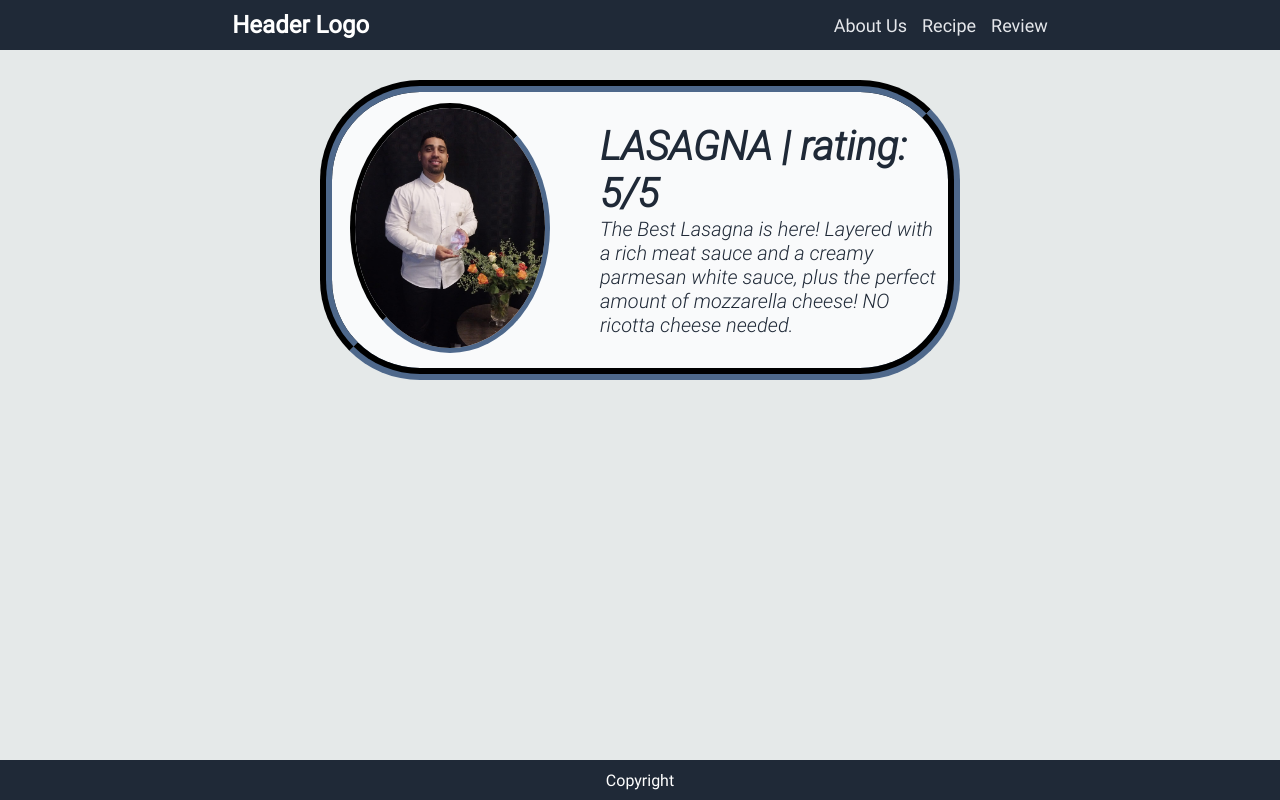
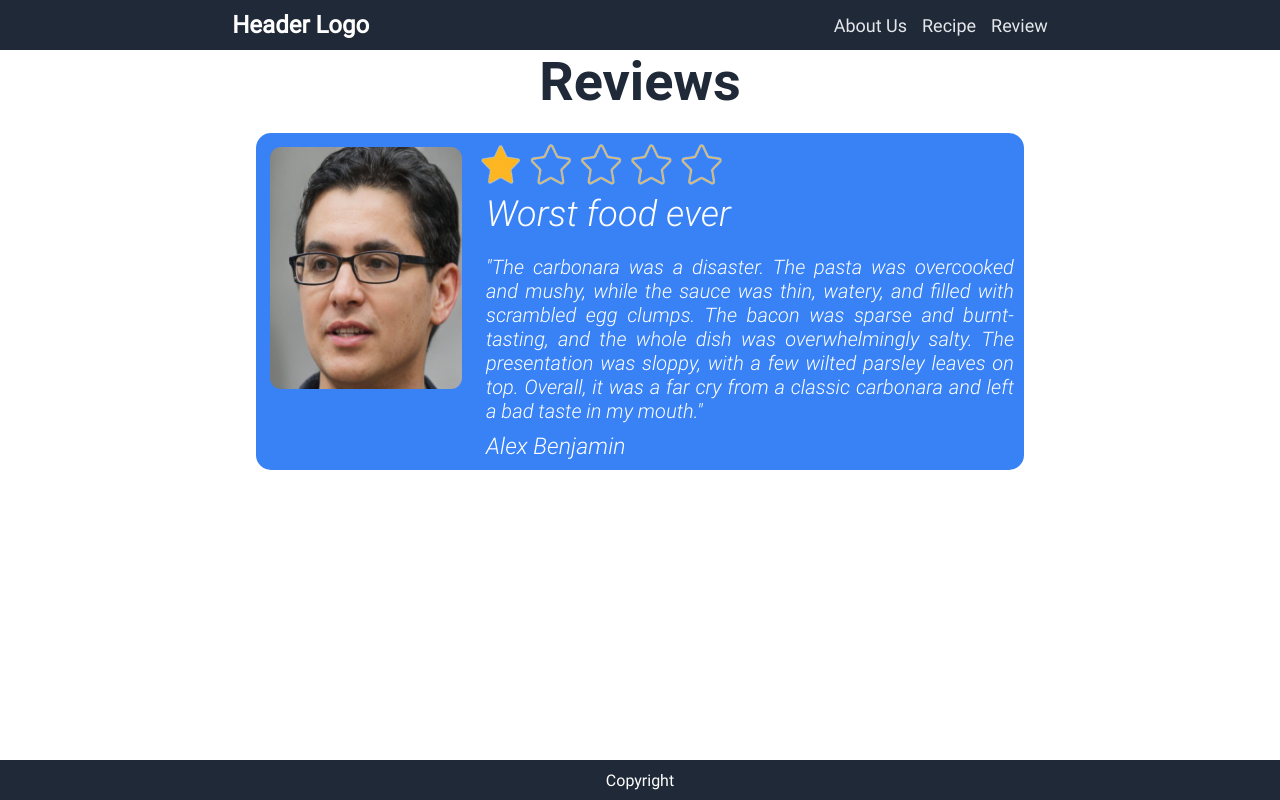
Before and after one commit to lunix2000/Project_Food_KS, a plain HTML site: page Pages/reviews.html in a window 1280 px wide. Drawn offline with Linux system fonts and the light colour scheme.

Commit message:
merge review

```diff
--- a/Pages/reviews.html
+++ b/Pages/reviews.html
@@ -10,9 +10,7 @@
     <header>
       <nav class="top-nav">
         <h1 class="logo">
-          <a href="../index.html" style="text-decoration: none; color: white"
-            >Header Logo</a
-          >
+          <a href="../index.html" style="text-decoration: none; color: white">Header Logo</a>
         </h1>
 
         <ul class="nav-link">
@@ -23,19 +21,30 @@
       </nav>
     </header>
     <main>
-      <div class="review_c">
-        <div>
-          <img src="../images/curt.jpeg" class="review-image" alt="curt" />
+      <div class="headers_titles">
+        <h2>Reviews</h2>
+      </div>
+      <div class="review_box">
+        <div class="review_colomn">
+          <div class="reviews">
+            <div class="review_image">
+              <img src="../images/review_s.jpg" class="section-image">
+            </div>
+            <div class="review_content">
+              <img src="../images/star_one.png" width="250px" height="50">
+              <div class="review_body" >
+                <p class="review_title">Worst food ever</p>
+                <p class="review_quote">"The carbonara was a disaster. The pasta was overcooked and mushy, while the sauce was thin, watery,
+                  and filled with scrambled egg clumps. The bacon was sparse and burnt-tasting, and the whole dish was
+                  overwhelmingly salty. The presentation was sloppy, with a few wilted parsley leaves on top. Overall,
+                  it was a far cry from a classic carbonara and left a bad taste in my mouth."</p>
+                <p class="review_author">Alex Benjamin</p>
+              </div>
+            </div>
+            </div>
+          </div>
         </div>
-        <div class="review_box">
-          <h1>LASAGNA | rating: 5/5</h1>
-          <p>
-            The Best Lasagna is here! Layered with a rich meat sauce and a
-            creamy parmesan white sauce, plus the perfect amount of
-            mozzarella cheese! NO ricotta cheese needed.
-          </p>
-        </div>
-      </div>
+
       </div>
     </main>
     <footer>Copyright</footer>
--- a/css/style.css
+++ b/css/style.css
@@ -40,7 +40,10 @@ body{
 
   background-color: rgb(229, 233, 233);
   color: white;
-
+  display: flex;
+  flex-direction: column;
+  min-height: 100vh;
+  margin: 0;
 }
 header{
   background-color:#1F2937 ;
@@ -136,36 +139,58 @@ img.briyani-image:hover{
 
 main{
   background-color: white;
+  flex: 1;
 }
 
 /* about section */
 
 .section{
   display: flex;
-  width: 50%;
+  width: 49%;
   padding: 0px 0px 0px 18px;
   background-color: #f9fafb;
-  right: 0;
+  right: 10px;
   height: 300px;
   position: fixed;
   gap: 40px;
   align-items: center;
+  margin-top: 15px;
 }
 
 .section_c{
   display: flex;
-  width: 50%;
+  width: 49%;
   padding: 0px 0px 0px 18px;
   background-color: #f9fafb;
-  left: 0;
+  left: 10px;
   height: 300px;
   position: fixed;
   gap: 40px;
   align-items: center;
+  margin-top: 15px;
+}
+
+.section_s_flex{
+  display: flex;
+  justify-content: center;
+}
+
+.section_s{
+  display: flex;
+  width: 45%;
+  padding: 0px 0px 0px 18px;
+  background-color: #e5e7eb;
+  height: 300px;
+  position: fixed;
+  gap: 40px;
+  align-items: center;
+  margin-top: 330px;
+  border-radius: 15px;
 }
 
 .section-image{
-  border:1px solid brown;
+  border:4px solid #3882f6;
+  border-radius: 15px;
 
 }
 
@@ -258,7 +283,7 @@ footer{
   font-family:'Roboto-Regular' ;
   width: 100%;
   bottom: 0;
-  position: fixed;
+  position: static;
 }
 
 .header_body{
@@ -353,36 +378,81 @@ footer{
   color: black;
   font-size: 20px;
   font-family: 'Roboto-LightItalic';
-  width: 500px;
 }
 
-/* Review section*/
-
-.review_c{
+.reviews{
+  color: black;
   display: flex;
-  width: 50%;
-  padding: 0px 0px 0px 18px;
-  background-color: #f9fafb;
-  height: 300px;
-  position: fixed;
-  left:25%;
-  top: 10%;
-  align-items: center;
-  justify-content: center;
-  gap: 50px;
-  border: 12px groove #1f2937;
-  border-radius: 100px;
-}
-
-.review-image{
-  border: 5px inset #1f2937;
-  height: 250px;
-  width: 200px;
-  border-radius: 100%;
 }
 
 .review_box{
-  color: #1f2937;
-  font-size: 20px;
-  font-family: 'Roboto-LightItalic';
+  display: flex;
+  justify-content: center;
+  flex-direction: row;
+
 }
+
+.review_colomn{
+  background-color: #3882F6;
+  border-radius: 15px;
+  width: 60%;
+  padding: 10px
+}
+
+.review_image{
+  display: flex;
+  justify-content: left;
+  }
+
+  .review_content {
+    display: flex;
+    flex-direction: column;
+    align-items: left;
+    padding-left: 10px;
+  }
+
+  .review_body {
+    display: flex;
+    justify-content: left;
+    flex-direction: column;
+    padding-left: 10px;
+  }
+
+  .review_author{
+    justify-content: center;
+    font-size: 23px;
+    font-family: "Roboto-LightItalic", sans-serif;
+    color: white;
+    margin-top: 10px;
+  }
+
+  .review_quote{
+    justify-content: center;
+    font-size: 20px;
+    font-family: "Roboto-LightItalic", sans-serif;
+    color: white;
+    text-align: justify;
+  }
+
+  .review_title{
+    justify-content: center;
+    font-size: 36px;
+    font-family: "Roboto-LightItalic", sans-serif;
+    color: white;
+    margin-bottom: 20px;
+  }
+
+  .review_quote .review_author{
+    text-align: right;
+    font-weight: bold;
+  }
+
+  .headers_titles{
+    display: flex;
+    justify-content: center;
+    align-items: center;
+    font-family: 'Roboto';
+    font-size: 36px;
+    color: #1F2937;
+    margin-bottom: 20px;
+  }
```
Also changed, not shown: Pages/about.html (+14 -0 lines), index.html (+0 -1 lines), images/review_s.jpg (added), images/shondre.jpg (added), images/star_five.png (added), images/star_four.png (added), images/star_one.png (added), images/star_three.png (added), images/star_two.png (added).
